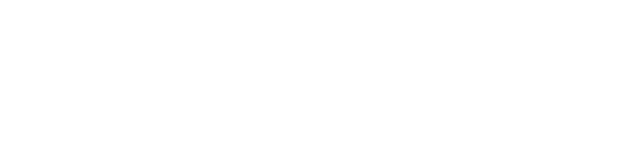
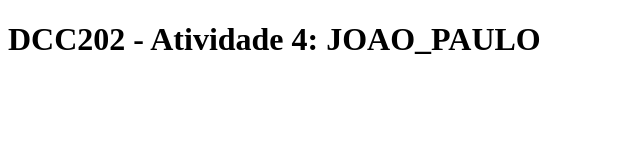
Before and after one commit to ufjf-dcc202/ufjf-dcc202-2023-3-b-atv4-fernandes-joaopaulo, a website: page index.html in a window 1280 px wide. Shown: the whole page, without its empty margins (0-640 px from the left). Drawn offline with Linux system fonts and the light colour scheme.

Commit message:
Adiciona main

```diff
--- a/index.html
+++ b/index.html
@@ -6,6 +6,9 @@
     <title>DCC202 - Atividade 4: JOAO_PAULO</title>
 </head>
 <body>
-
+    <main>
+        <h1>DCC202 - Atividade 4: JOAO_PAULO</h1>
+        <p></p>
+    </main>
 </body>
 </html>
```
